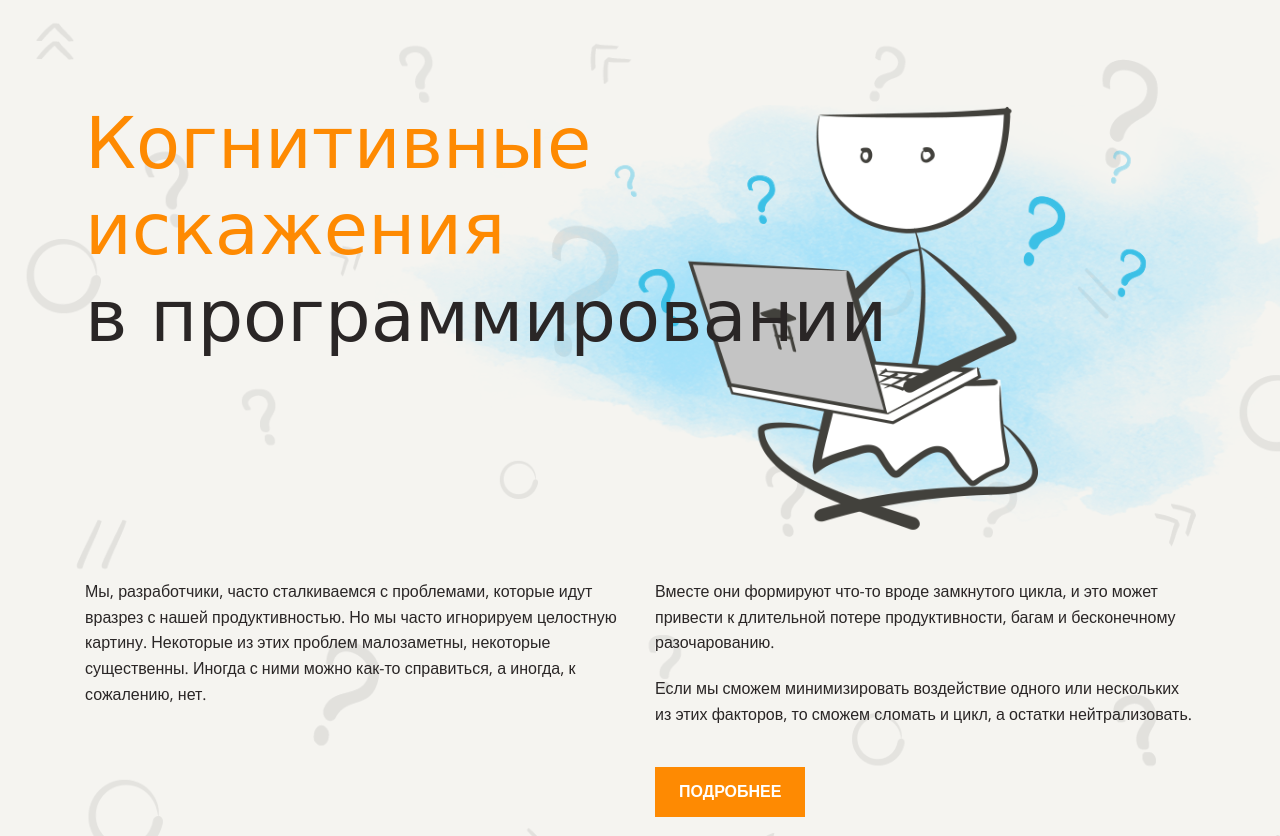
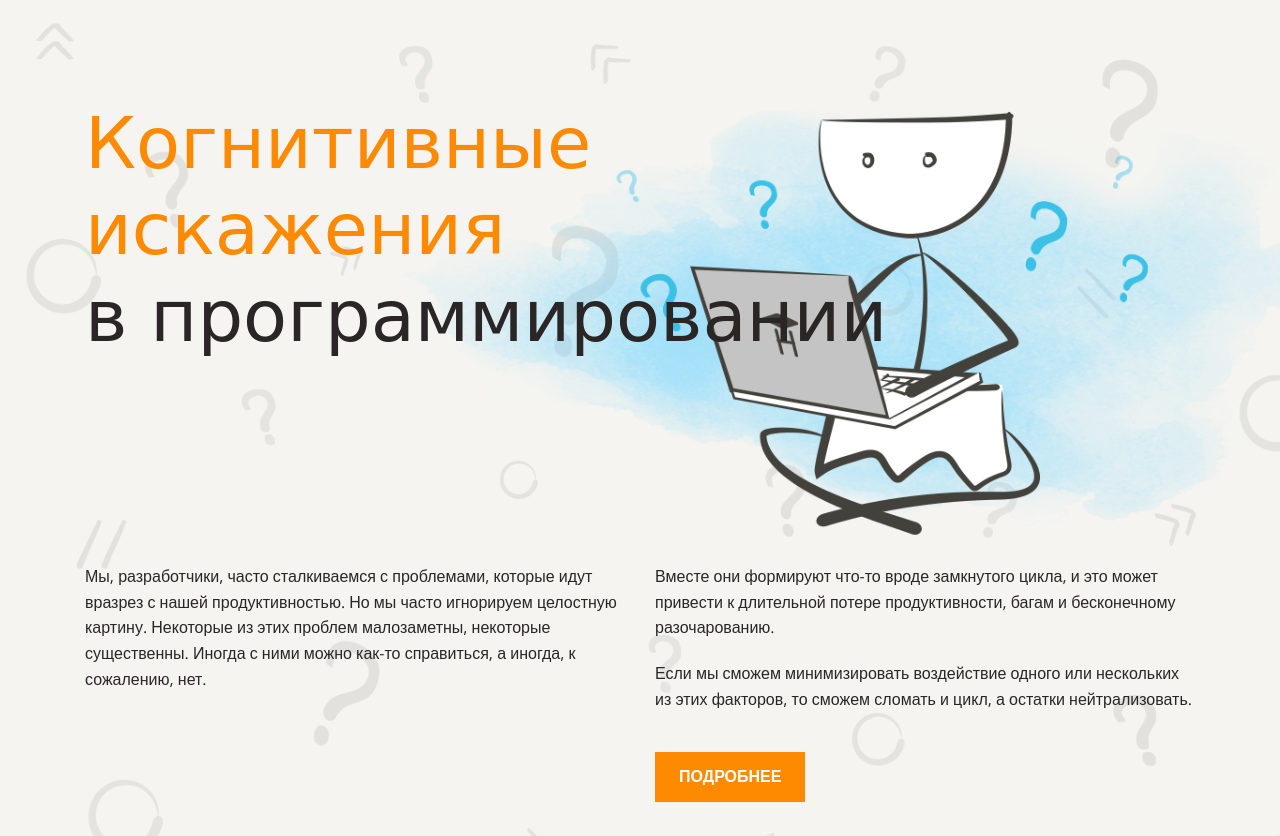
Before and after one commit to TessaVesper/layout-designer-project-58, a website: page src/index.html in a window 1280 px wide. Shown: the top 836 px of the page. Drawn offline with nearby package versions, Linux system fonts and the light colour scheme; a web font is replaced by a local one.

```diff
--- a/src/styles/style.css
+++ b/src/styles/style.css
@@ -89,8 +89,8 @@
   position: absolute;
   height: 525px;
   width: auto;
-  top: -55px;
-  left: 290px;
+  top: -50px;
+  left: 292px;
 }
 
 .col-2 {
@@ -100,7 +100,7 @@
 }
 
 .header-column {
-  margin-top: 200px;
+  margin-top: 185px;
 }
 
 .btn:link,
```
